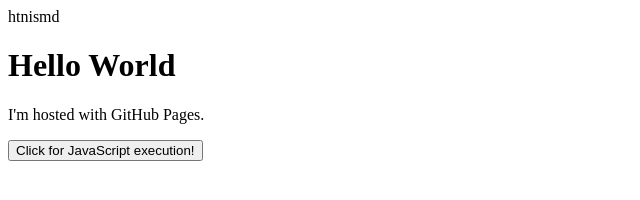
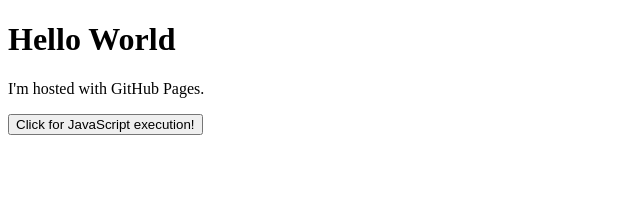
Before and after one commit to CoconutMage/CoconutMage.github.io, a plain HTML site: page index.html in a window 1280 px wide. Shown: the whole page, without its empty margins (0-640 px from the left). Drawn offline with Linux system fonts and the light colour scheme.

Commit message:
Update index.html

```diff
--- a/index.html
+++ b/index.html
@@ -1,7 +1,6 @@
 <!DOCTYPE html>
 <html>
 	<head>
-	htnismd
 		<script src="js/script.js"></script>
 	<head>
 	<body>
```
